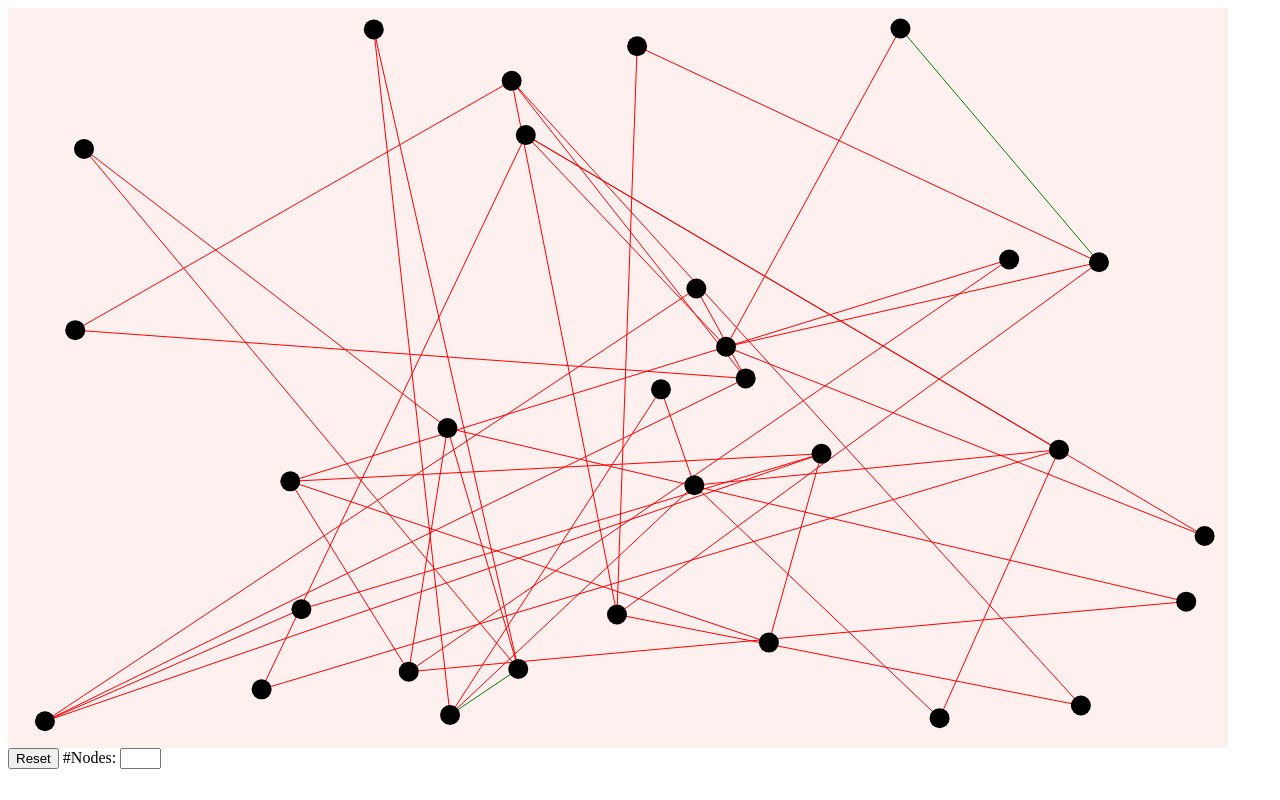
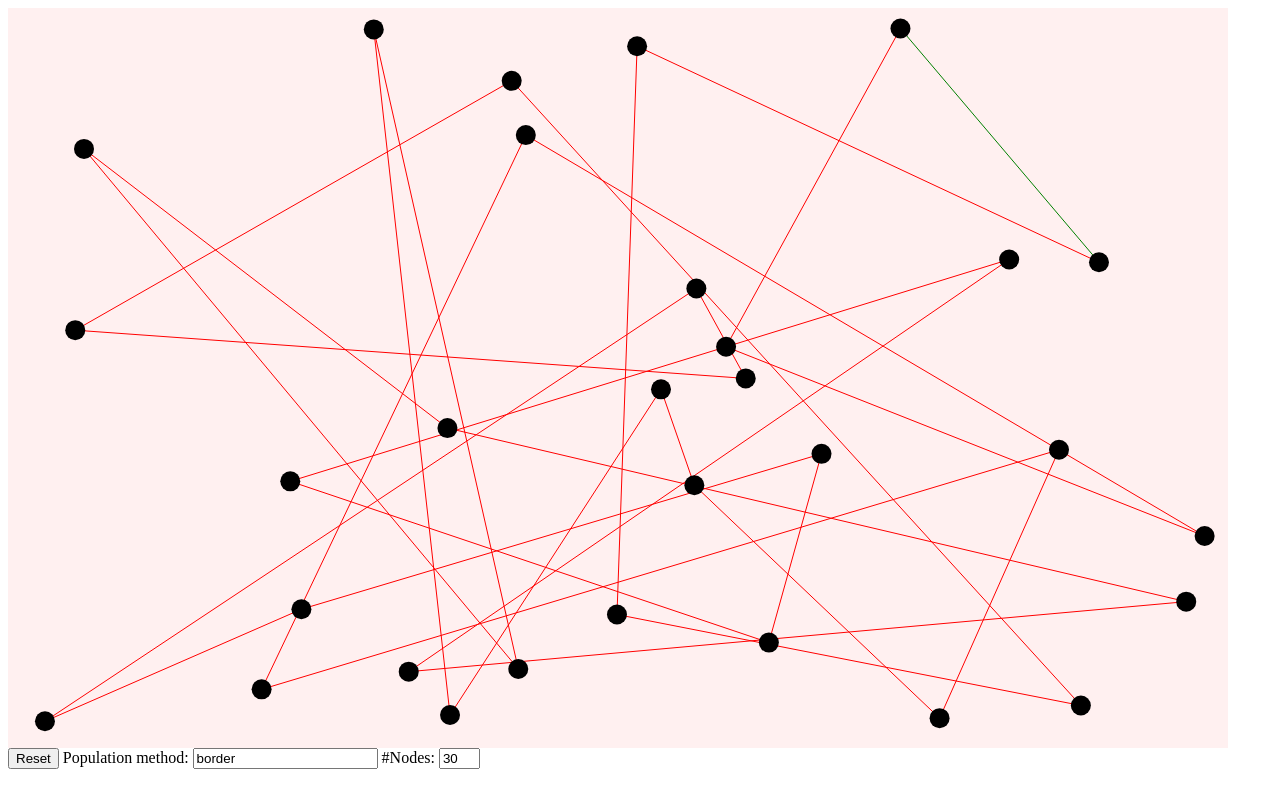
Before and after one commit to Applesauce136/Uncross_the_Lines, a plain HTML site: page uncross_the_lines.html in a window 1280 px wide. Drawn offline with Linux system fonts and the light colour scheme.

Commit message:
added simplistic UI

```diff
--- a/uncross_the_lines.html
+++ b/uncross_the_lines.html
@@ -5,8 +5,11 @@
   <body>
 
     <div id="drawing"></div>
-    <button>Reset</button>
-    #Nodes: <input type="text" size="2">
+
+    <button id="reset">Reset</button>
+    Population method: <input id="pop" type="text">
+    #Nodes: <input id="nodes" type="text" size="2">
+
     <script src="svg.js"> </script>
     <script src="uncross_the_lines.js"> </script>
 
--- a/uncross_the_lines.js
+++ b/uncross_the_lines.js
@@ -85,6 +85,9 @@ var box;
 
 // a table of all the lines and whether they're crossed
 var crosses;
+
+// the type of population algorithm we're using
+var type = "border";
 
 // the cursor position
 var cursorX = 0;
@@ -492,6 +495,28 @@ var debug = function() {
 
 // POPULATION ALGORITHMS
 // ----------------------------------------------------------------
+
+var populate = function () {
+    circles.clear();
+    lines.clear();
+
+    for (var i = 0; i < numCircles; i++) {
+        makeCircle(makeRandom(boundary, width - boundary),
+                   makeRandom(boundary, height - boundary));
+    }
+
+    if (type in types) {
+        types[type]();
+    }
+
+    crosses = [];
+    lines.each(function () {
+        crosses[this] = [];
+    });
+
+    didWeWin();
+}
+
 var types = {
 
     // Border
@@ -555,25 +580,6 @@ var types = {
     }
 
 };
-
-var populate = function (type) {
-    circles.clear();
-    lines.clear();
-
-    for (var i = 0; i < numCircles; i++) {
-        makeCircle(makeRandom(boundary, width - boundary),
-                   makeRandom(boundary, height - boundary));
-    }
-
-    if (type in types) {
-        types[type]();
-    }
-
-    crosses = [];
-    lines.each(function () {
-        crosses[this] = [];
-    });
-}
 
 // Helper Functions
 var popBorderOfTrianglesMaxHelper = function (raw_circles) {
@@ -788,7 +794,25 @@ selection = draw.set();
 box = makeBox();
 bg = makeBG();
 
-populate("borderOfTriangles");
+var typeField = document.getElementById("pop");
+var nodesField = document.getElementById("nodes");
 
-didWeWin();
+var button = document.getElementById("reset");
+
+button.addEventListener("click",
+                        function () {
+
+                            var newType = typeField.value;
+                            type = newType in types ? newType : type;
+
+                            var newNodes = parseInt(nodesField.value);
+                            numCircles = isNaN(newNodes) ? numCircles : newNodes;
+
+                            populate();
+                            typeField.value = type;
+                            nodesField.value = numCircles;
+                        });
+
+button.dispatchEvent(new MouseEvent("click"));
+
 setGameInput();
```
